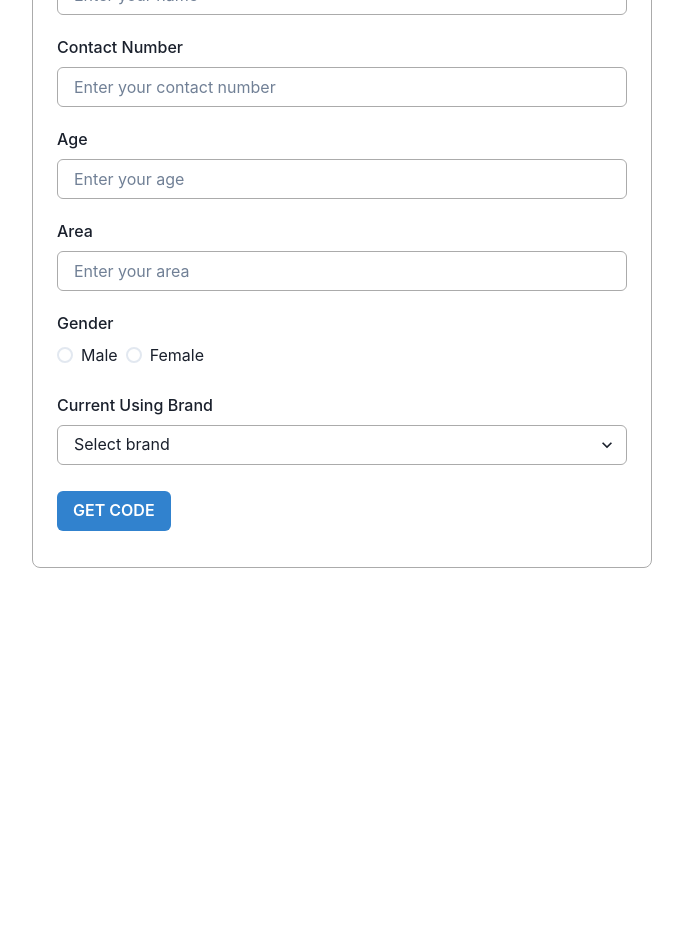
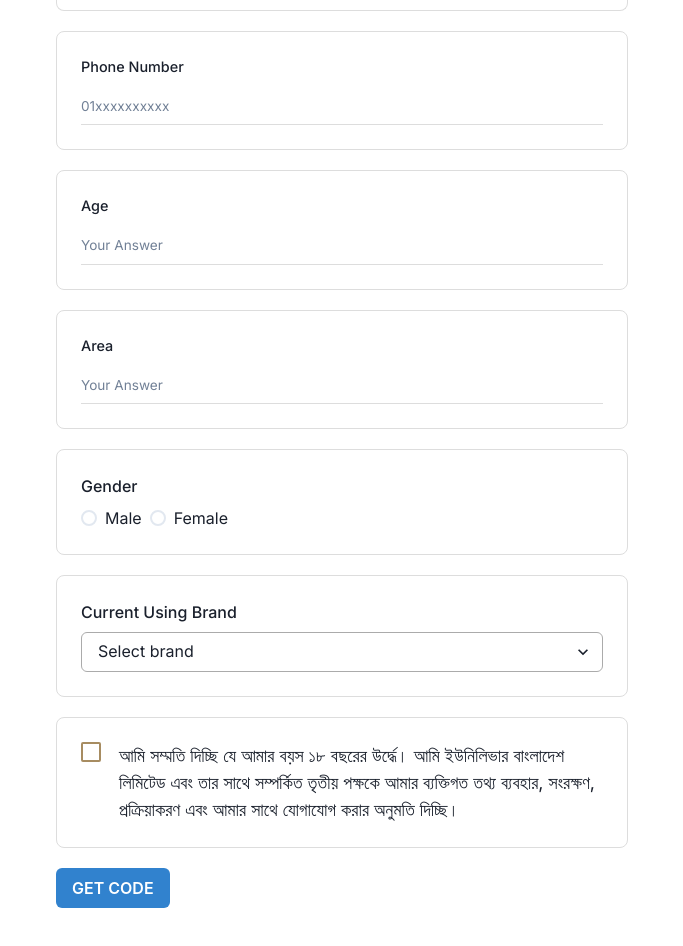
Before and after one commit to thinkcrypt/unilever-form, a Next.js app: page / in a window 1280 px wide. Shown: the part 220-1166 px from the top of the page, without its empty margins (298-981 px from the left). Before the commit the page ends 868 px from the top, so only its background shows below. Built offline with nearby package versions, Linux system fonts and the light colour scheme.

Commit message:
design change

```diff
--- a/src/app/page.tsx
+++ b/src/app/page.tsx
@@ -1,6 +1,7 @@
 'use client';
 import {
 	BrandSelect,
+	CheckboxField,
 	FormContainer,
 	HeadingText,
 	RadioInput,
@@ -19,7 +20,10 @@ const Home = () => {
 		age: null,
 		area: '',
 		currentUsingBrand: '',
+		checkbox: false,
 	});
+
+	console.log('FormData', formData);
 
 	// For show and hide code number input field
 	const [codeField, setCodeField] = useState<boolean>(false);
@@ -37,7 +41,10 @@ const Home = () => {
 	};
 
 	// Handle Input Change Event
-	const handleInputChange = (key: keyof typeof formData, value: string) => {
+	const handleInputChange = (
+		key: keyof typeof formData,
+		value: string | boolean
+	) => {
 		setFormData(prev => ({
 			...prev,
 			[key]: value,
@@ -53,7 +60,8 @@ const Home = () => {
 			!formData.contact ||
 			!formData.gender ||
 			!formData.area ||
-			!formData.currentUsingBrand
+			!formData.currentUsingBrand ||
+			!formData.checkbox
 		) {
 			return;
 		}
@@ -76,12 +84,12 @@ const Home = () => {
 			age: null,
 			area: '',
 			currentUsingBrand: '',
+			checkbox: false,
 		});
 	};
 
 	return (
 		<Box py='80px' w='full' h='full'>
-			<HeadingText textAlign='center'>Unilever</HeadingText>
 			<FormContainer>
 				{formFields?.map((field, i) => (
 					<TextInput
@@ -97,6 +105,7 @@ const Home = () => {
 						isRequired={field.isRequired}
 						submitted={submitted}
 						fieldKey={field.fieldKey}
+						borderTop={i === 0 ? '8px solid #A78C61' : undefined}
 					/>
 				))}
 
@@ -120,6 +129,13 @@ const Home = () => {
 					handleChange={(key, value) =>
 						handleInputChange('currentUsingBrand', value)
 					}
+				/>
+
+				{/* Checkbox Field */}
+				<CheckboxField
+					handleChange={() => handleInputChange('checkbox', !formData.checkbox)}
+					isChecked={formData.checkbox}
+					submitted={submitted}
 				/>
 
 				<Flex mb='12px' w='full'>
--- a/src/components/form/BrandSelect.tsx
+++ b/src/components/form/BrandSelect.tsx
@@ -1,10 +1,6 @@
-import {
-  FormControl,
-  FormErrorMessage,
-  FormLabel,
-  Select,
-} from "@chakra-ui/react";
-import { FC } from "react";
+import { FormErrorMessage, FormLabel, Select } from '@chakra-ui/react';
+import { FC } from 'react';
+import { CustomFormControl } from '@/components';
 
 type BrandSelectProps = {
 	label?: string;
@@ -23,21 +19,21 @@ const BrandSelect: FC<BrandSelectProps> = ({
 	isRequired = false,
 	submitted = false,
 }) => {
-  const isError = isRequired && submitted && value === "";
+	const isError = isRequired && submitted && value === '';
 	return (
-    <FormControl mb="18px" isInvalid={isError}>
-      <FormLabel>Current Using Brand</FormLabel>
+		<CustomFormControl isError={isError}>
+			<FormLabel>{label}</FormLabel>
 			<Select
-        placeholder="Select brand"
+				placeholder='Select brand'
 				value={value}
-        onChange={(e) => handleChange("currentUsingBrand", e.target.value)}
-        border="1px solid #ababab"
+				onChange={e => handleChange('currentUsingBrand', e.target.value)}
+				border='1px solid #ababab'
 			>
-        <option value="tresemme">TRESEMME</option>
-        <option value="petromax">PETROMAX</option>
+				<option value='tresemme'>TRESEMME</option>
+				<option value='petromax'>PETROMAX</option>
 			</Select>
 			{isError && <FormErrorMessage>{errorMsg}</FormErrorMessage>}
-    </FormControl>
+		</CustomFormControl>
 	);
 };
 
--- /dev/null
+++ b/src/components/form/CheckboxField.tsx
@@ -0,0 +1,50 @@
+import { Checkbox, CheckboxProps } from '@chakra-ui/react';
+import React, { FC } from 'react';
+import { CustomFormControl } from '@/components';
+
+type CheckboxFieldProps = CheckboxProps & {
+	children?: string;
+	isChecked: boolean;
+	submitted?: boolean;
+	handleChange: (event: React.ChangeEvent<HTMLInputElement>) => void; // Updated type for handleChange
+};
+
+const CheckboxField: FC<CheckboxFieldProps> = ({
+	children,
+	isChecked,
+	submitted,
+	handleChange,
+	...props
+}) => {
+	const isError = submitted && !isChecked; // Adjusted to check isChecked directly
+	return (
+		<CustomFormControl isInvalid={isError}>
+			<Checkbox
+				isChecked={isChecked}
+				onChange={handleChange}
+				alignItems='flex-start'
+				spacing='18px'
+				{...props}
+				iconColor='white' // Checkmark color inside checkbox
+				borderColor='#A78C61' // Border color for the checkbox
+				sx={{
+					'.chakra-checkbox__control': {
+						borderColor: '#A78C61', // Initial border color
+					},
+					'.chakra-checkbox__control[data-checked]': {
+						bgColor: '#A78C61', // Fill color when checked
+						borderColor: '#A78C61', // Border color when checked
+						color: 'white', // Checkmark color
+					},
+				}}
+				size='lg'
+				fontSize='.8rem'
+			>
+				{children ||
+					'আমি সম্মতি দিচ্ছি যে আমার বয়স ১৮ বছরের উর্দ্ধে। আমি ইউনিলিভার বাংলাদেশ লিমিটেড এবং তার সাথে সম্পর্কিত তৃতীয় পক্ষকে আমার ব্যক্তিগত তথ্য ব্যবহার, সংরক্ষণ, প্রক্রিয়াকরণ এবং আমার সাথে যোগাযোগ করার অনুমতি দিচ্ছি।'}
+			</Checkbox>
+		</CustomFormControl>
+	);
+};
+
+export default CheckboxField;
--- /dev/null
+++ b/src/components/form/CustomFormControl.tsx
@@ -0,0 +1,29 @@
+import { FormControl, FormControlProps } from '@chakra-ui/react';
+import React, { FC, ReactNode } from 'react';
+
+type CustomFormControlProps = FormControlProps & {
+	children: ReactNode;
+	isError?: boolean;
+};
+
+const CustomFormControl: FC<CustomFormControlProps> = ({
+	children,
+	isError,
+	...props
+}) => {
+	return (
+		<FormControl
+			p='24px'
+			mb='12px'
+			borderRadius='8px'
+			fontFamily='inter'
+			border='1px solid #ddd'
+			isInvalid={isError}
+			{...props}
+		>
+			{children}
+		</FormControl>
+	);
+};
+
+export default CustomFormControl;
--- a/src/components/form/FormContainer.tsx
+++ b/src/components/form/FormContainer.tsx
@@ -1,5 +1,5 @@
-import { Stack, StackProps } from "@chakra-ui/react";
-import { FC, ReactNode } from "react";
+import { Stack, StackProps } from '@chakra-ui/react';
+import { FC, ReactNode } from 'react';
 
 type FormContainerProps = StackProps & {
 	children: ReactNode;
@@ -7,14 +7,13 @@ type FormContainerProps = StackProps & {
 const FormContainer: FC<FormContainerProps> = ({ children, ...props }) => {
 	return (
 		<Stack
-      w="620px"
-      h="100%"
-      justifyContent="center"
-      alignItems="center"
-      p="24px"
-      mx="auto"
-      borderRadius="8px"
-      border="1px solid #ababab"
+			w={{ base: '100%', md: '620px' }}
+			h='100%'
+			justifyContent='center'
+			alignItems='center'
+			p='24px'
+			mx='auto'
+			borderRadius='8px'
 			{...props}
 		>
 			{children}
--- a/src/components/form/RadioInput.tsx
+++ b/src/components/form/RadioInput.tsx
@@ -1,12 +1,12 @@
 import {
-  FormControl,
 	FormErrorMessage,
 	FormLabel,
 	Radio,
 	RadioGroup,
 	Stack,
-} from "@chakra-ui/react";
-import { FC } from "react";
+} from '@chakra-ui/react';
+import { FC } from 'react';
+import { CustomFormControl } from '@/components';
 
 type RadioInputProps = {
 	label?: string;
@@ -25,21 +25,21 @@ const RadioInput: FC<RadioInputProps> = ({
 	isRequired = false,
 	submitted = false,
 }) => {
-  const isError = isRequired && submitted && value === "";
+	const isError = isRequired && submitted && value === '';
 	return (
-    <FormControl mb="18px" isInvalid={isError}>
+		<CustomFormControl isError={isError}>
 			<FormLabel>{label}</FormLabel>
 			<RadioGroup
 				value={value}
-        onChange={(genderValue) => handleChange("gender", genderValue)}
+				onChange={genderValue => handleChange('gender', genderValue)}
 			>
-        <Stack direction="row">
-          <Radio value="male">Male</Radio>
-          <Radio value="female">Female</Radio>
+				<Stack direction='row'>
+					<Radio value='male'>Male</Radio>
+					<Radio value='female'>Female</Radio>
 				</Stack>
 			</RadioGroup>
 			{isError && <FormErrorMessage>{errorMsg}</FormErrorMessage>}
-    </FormControl>
+		</CustomFormControl>
 	);
 };
 
--- a/src/components/form/TextInput.tsx
+++ b/src/components/form/TextInput.tsx
@@ -1,12 +1,13 @@
 import {
 	FormControl,
+	FormControlProps,
 	FormErrorMessage,
 	FormLabel,
 	Input,
 } from '@chakra-ui/react';
 import { FC } from 'react';
 
-type TextInputProps = {
+type TextInputProps = FormControlProps & {
 	label?: string;
 	type: string;
 	errorMsg?: string;
@@ -28,19 +29,34 @@ const TextInput: FC<TextInputProps> = ({
 	isRequired = false,
 	submitted = false,
 	fieldKey,
+	...props
 }) => {
 	// Check for errors if the field is required and if the form was submitted
 	const isError = isRequired && submitted && value === '';
 
 	return (
-		<FormControl mb='12px' isInvalid={isError}>
-			{label && <FormLabel>{label}</FormLabel>}
+		<FormControl
+			border='1px solid #ddd'
+			p='24px'
+			mb='12px'
+			isInvalid={isError}
+			borderRadius='8px'
+			fontFamily='inter'
+			{...props}
+		>
+			{label && (
+				<FormLabel fontFamily='inter' fontSize='.9rem'>
+					{label}
+				</FormLabel>
+			)}
 			<Input
 				type={type}
 				value={value}
 				placeholder={placeholder}
 				onChange={e => handleChange(fieldKey, e.target.value)}
-				border='1px solid #ababab'
+				fontFamily='inter'
+				variant='flushed'
+				_placeholder={{ fontSize: '.85rem' }}
 			/>
 			{isError && <FormErrorMessage>{errorMsg}</FormErrorMessage>}
 		</FormControl>
--- a/src/lib/data.ts
+++ b/src/lib/data.ts
@@ -1,41 +1,41 @@
 export const formFields = [
 	{
-    label: "Name",
-    type: "text",
-    placeholder: "Enter your name",
+		label: 'Please Enter your name',
+		type: 'text',
+		placeholder: 'Your Answer',
 		isRequired: true,
-    errorMsg: "Name is required",
-    fieldKey: "name", // This key must match a key in formData
+		errorMsg: 'Name is required',
+		fieldKey: 'name', // This key must match a key in formData
 	},
 	{
-    label: "Contact Number",
-    type: "number",
-    placeholder: "Enter your contact number",
+		label: 'Phone Number',
+		type: 'number',
+		placeholder: '01xxxxxxxxxx',
 		isRequired: true,
-    errorMsg: "Number is required",
-    fieldKey: "contact", // This key must match a key in formData
+		errorMsg: 'Number is required',
+		fieldKey: 'contact', // This key must match a key in formData
 	},
 	{
-    label: "Age",
-    type: "number",
-    placeholder: "Enter your age",
+		label: 'Age',
+		type: 'number',
+		placeholder: 'Your Answer',
 		isRequired: true,
-    errorMsg: "Age is required",
-    fieldKey: "age", // This key must match a key in formData
+		errorMsg: 'Age is required',
+		fieldKey: 'age', // This key must match a key in formData
 	},
 	{
-    label: "Area",
-    type: "text",
-    placeholder: "Enter your area",
+		label: 'Area',
+		type: 'text',
+		placeholder: 'Your Answer',
 		isRequired: true,
-    errorMsg: "Area is required",
-    fieldKey: "area", // This key must match a key in formData
+		errorMsg: 'Area is required',
+		fieldKey: 'area', // This key must match a key in formData
 	},
 ];
 
 export const genderField = {
-  label: "Gender",
+	label: 'Gender',
 	isRequired: true,
-  errorMsg: "Number is required",
-  fieldKey: "gender", // This key must match a key in formData
+	errorMsg: 'Number is required',
+	fieldKey: 'gender', // This key must match a key in formData
 };
```
Also changed, not shown: src/components/form/FormLogo.tsx (added, +12 -0 lines), src/components/index.tsx (+7 -5 lines). Lines whose indentation alone changed are shown as unchanged.
